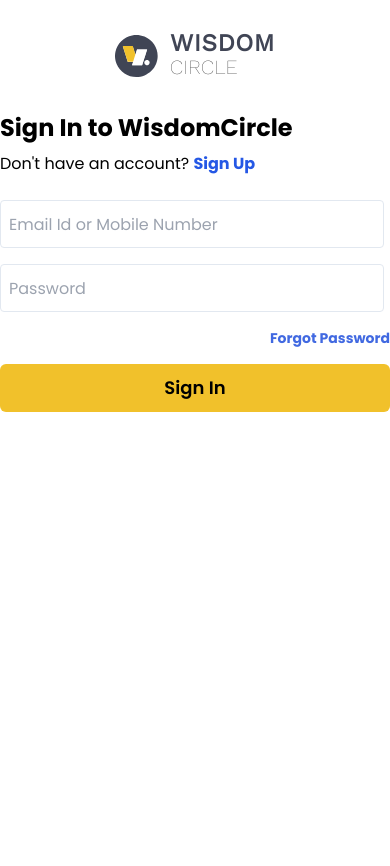
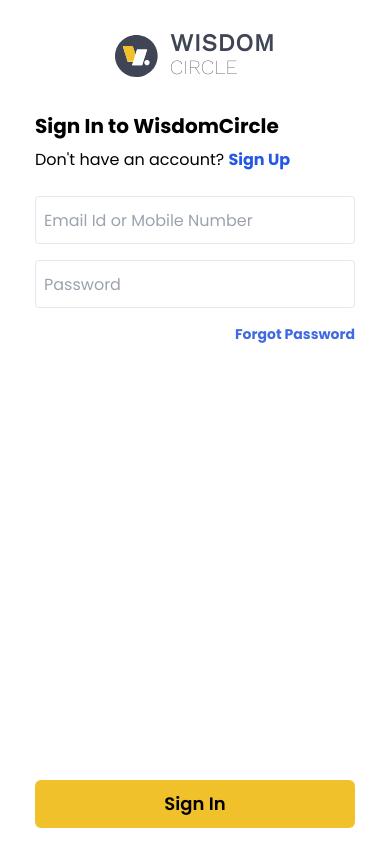
Before and after one commit to TanishqSingla/wisdom-auth, a Nuxt app: page / in a window 390 px wide. Shown: the top 866 px of the page. After the commit the page ends 844 px from the top, so only its background shows below. Built offline with nearby package versions, Linux system fonts and the light colour scheme.

Commit message:
Make layout responsive

```diff
--- a/assets/css/main.css
+++ b/assets/css/main.css
@@ -8,7 +8,7 @@
 	}
 
 	input {
-		@apply p-2 h-12 w-96 border border-slate-200 focus:outline-none focus:border-neutralGray rounded-[4px];
+		@apply p-2 h-12 lg:w-96 w-full border border-slate-200 focus:outline-none focus:border-neutralGray rounded-[4px];
 	}
 
 	.btn {
@@ -22,19 +22,26 @@
   }
 
   .form {
-    @apply flex flex-col gap-4
+    @apply flex flex-col gap-4 grow
   }
 	.form-section {
-		@apply lg:grid lg:place-items-center grow;
+		@apply lg:flex lg:items-center grow;
 	}
 	.form-container {
-		@apply max-w-sm;
+		@apply lg:max-w-sm mx-auto max-w-xs lg:h-auto flex flex-col h-full;
 	}
 	.form-caption {
 		@apply mb-6;
 	}
+	.form-body {
+		@apply flex flex-col gap-4 grow
+	}
+	.form-footer {
+		@apply flex flex-col mb-4
+	}
+
 	.caption-title {
-		@apply font-bold text-2xl mb-2;
+		@apply font-bold lg:text-2xl text-xl mb-2;
 	}
 
   .modal-container {
@@ -49,4 +56,7 @@
   .modal-content {
     @apply p-4 mb-4
   }
+	.spacer {
+		@apply lg:hidden grow
+	}
 }
--- a/components/Layout.vue
+++ b/components/Layout.vue
@@ -1,6 +1,6 @@
 <template>
 	<Header />
-	<main class="flex h-screen">
+	<main class="flex lg:h-screen grow">
 		<section class="hidden lg:flex flex-col bg-[#404555] w-[40%] text-white">
 			<div class="h-[60%] grid place-items-center">
 				<img src="~/assets/svgs/landing-logo.svg" />
@@ -32,4 +32,10 @@
 main section {
 	font-family: "Poppins", sans-serif;
 }
+body {
+	@apply flex flex-col h-screen
+}
+body > div {
+	@apply h-full flex flex-col
+}
 </style>
--- a/pages/index.vue
+++ b/pages/index.vue
@@ -20,7 +20,7 @@
 	<Layout>
 		<template #children>
 			<section class="form-section">
-				<div>
+				<div class="form-container">
 					<div class="form-caption">
 						<h1 class="caption-title">Sign In to WisdomCircle</h1>
 						<p>
@@ -28,7 +28,8 @@
 							<NuxtLink to="/signup" class="text-accent font-bold">Sign Up</NuxtLink>
 						</p>
 					</div>
-					<Form @submit="onSubmit" class="flex flex-col gap-4">
+					<Form @submit="onSubmit" class="form">
+						<div class="form-body">
 							<label>
 								<Field name="email" type="text" placeholder="Email Id or Mobile Number" v-model.trim="emailOrPhone"
 									:class="errorEmail ? 'border-danger' : ''" />
@@ -41,9 +42,12 @@
 							</label>
 							<NuxtLink to="/forgotPassword" class="text-sm text-[royalblue] font-bold text-right">Forgot Password
 							</NuxtLink>
+						</div>
+						<div class="form-footer">
 							<button class="btn-primary">
 								Sign In
 							</button>
+						</div>
 					</Form>
 				</div>
 			</section>
--- a/pages/resetPassword.vue
+++ b/pages/resetPassword.vue
@@ -59,6 +59,7 @@
                 " v-on:click="() => (showConfirmPassword = !showConfirmPassword)" class="absolute right-4 top-4" />
                 <span :class="errorConfirmPassword?'text-danger':'text-slate-500'">Both passwords must match!</span>
             </label>
+            <div class="spacer" />
             <button class="btn-primary" type="submit">Reset Password</button>
           </form>
         </div>
```
Lines whose indentation alone changed are shown as unchanged.
